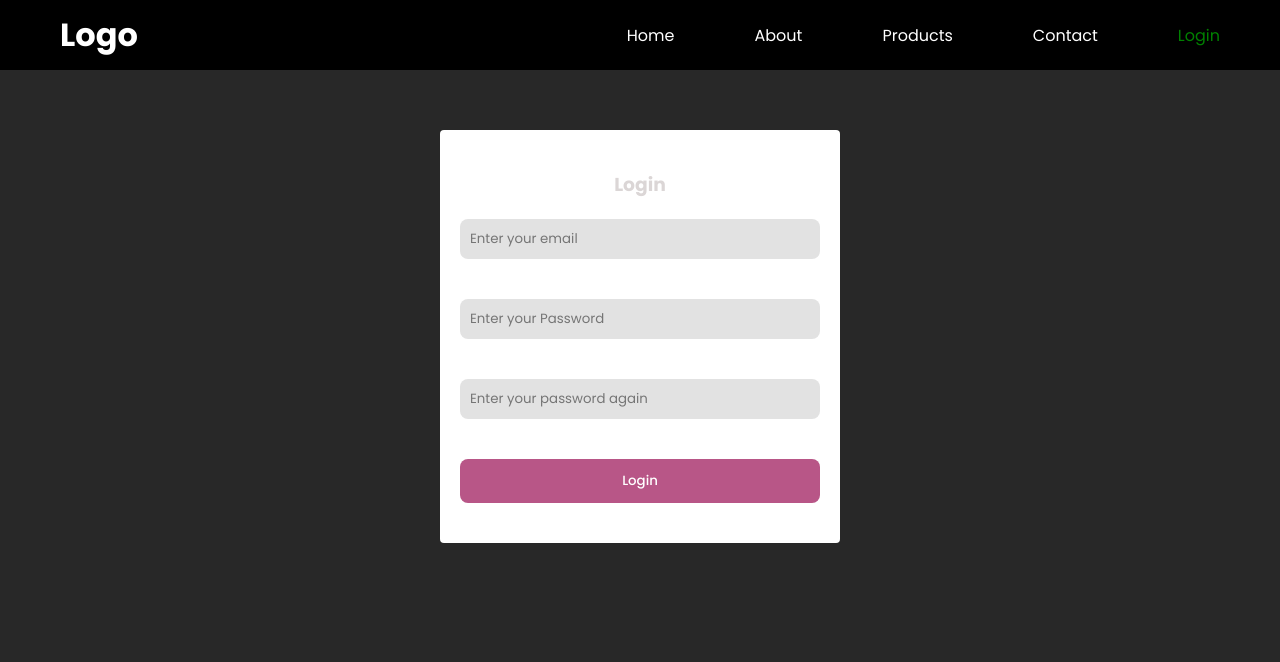
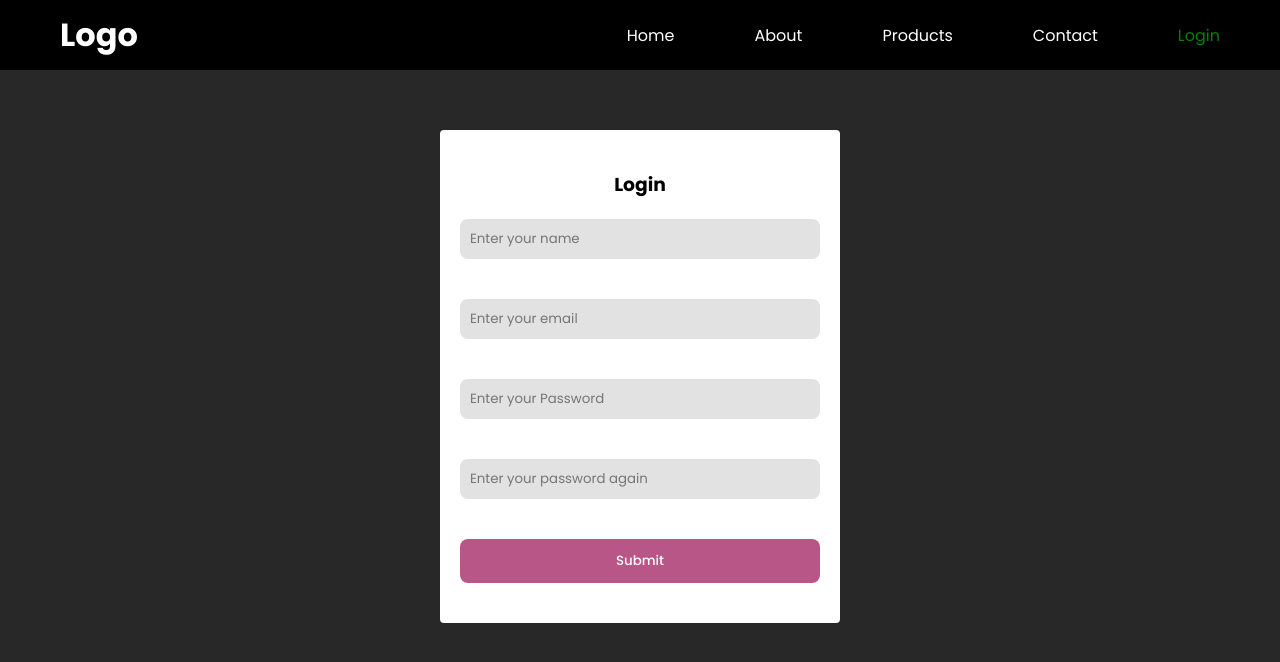
Before and after one commit to serhatbek/react-navbar-usercard, a React (Create React App) app: page /login in a window 1280 px wide. Shown: the top 662 px of the page. Built offline with nearby package versions, Linux system fonts and the light colour scheme.

Commit message:
ADD:product shared layout

```diff
--- a/src/App.js
+++ b/src/App.js
@@ -1,5 +1,5 @@
 import { BrowserRouter, Routes, Route } from 'react-router-dom';
-import { useState } from 'react';
+// import { useState } from 'react';
 import './styles/styles.scss';
 
 import Home from './pages/Home/Home';
@@ -9,11 +9,12 @@ import Error from './pages/Error/Error';
 import SharedLayout from './pages/Layout/SharedLayout';
 import Products from './pages/Products/Products';
 import SingleProduct from './pages/Products/SingleProduct/SingleProduct';
+import SharedProductLayout from './pages/Layout/SharedProductLayout';
 import Login from './pages/Login/Login';
 import Dashboard from './pages/Dashboard/Dashboard';
 
 const App = () => {
-  const [user, setUser] = useState(null);
+  // const [user, setUser] = useState([]);
 
   return (
     <BrowserRouter>
@@ -21,14 +22,18 @@ const App = () => {
         <Route path='/' element={<SharedLayout />}>
           <Route index element={<Home />} />
           <Route path='about' element={<About />} />
-          <Route path='products' element={<Products />} />
-          <Route path='products/:productId' element={<SingleProduct />} />
+          <Route path='products' element={<SharedProductLayout />}>
+            <Route index element={<Products />} />
+            <Route path=':productId' element={<SingleProduct />} />
+          </Route>
           <Route path='contact' element={<Contact />} />
-          <Route path='login' element={<Login setUser={setUser}></Login>} />
-          <Route
+          <Route path='login' element={<Login />} />
+          {/* <Route path='login' element={<Login setUser={setUser}></Login>} /> */}
+          <Route path='dashboard' element={<Dashboard />} />
+          {/* <Route
             path='dashboard'
             element={<Dashboard user={user}></Dashboard>}
-          />
+          /> */}
           <Route path='*' element={<Error />} />
         </Route>
       </Routes>
--- a/src/components/Form/LoginForm.js
+++ b/src/components/Form/LoginForm.js
@@ -1,17 +1,32 @@
 import { useFormik } from 'formik';
 import validationSchema from './validationSchema';
+import { useNavigate } from 'react-router-dom';
+// import { useState } from 'react';
 import Button from '../Button/Button';
 import './LoginForm.scss';
 
-const LoginForm = () => {
+const LoginForm = ({}) => {
+  const navigate = useNavigate();
   const { handleSubmit, handleChange, handleBlur, values, errors, touched } =
     useFormik({
       initialValues: {
+        name: '',
         email: '',
         password: '',
         passwordConfirm: '',
       },
-      onSubmit: (values) => {},
+      onSubmit: (values) => {
+        // setUser([
+        //   {
+        //     name: values.name,
+        //     email: values.email,
+        //     password: values.password,
+        //     passwordConfirm: values.passwordConfirm,
+        //   },
+        // ]);
+        navigate('/dashboard');
+        console.log(values);
+      },
       validationSchema,
     });
 
@@ -19,6 +34,23 @@ const LoginForm = () => {
     <>
       <form className='login-form' onSubmit={handleSubmit}>
         <h3>Login</h3>
+        <div className='form__row'>
+          <label className='visually-hidden' htmlFor='name'>
+            Email
+          </label>
+          <input
+            name='name'
+            type='text'
+            placeholder='Enter your name'
+            value={values.name}
+            onChange={handleChange}
+            onBlur={handleBlur}
+          />
+          {errors.name && touched.name && (
+            <div className='error'>{errors.name}</div>
+          )}
+        </div>
+
         <div className='form__row'>
           <label className='visually-hidden' htmlFor='email'>
             Email
@@ -75,7 +107,7 @@ const LoginForm = () => {
             type='submit'
             btnStyle='btn--green'
             btnSize='btn--large'
-            btnName='Login'
+            btnName='Submit'
           />
         </div>
       </form>
--- a/src/components/Form/LoginForm.scss
+++ b/src/components/Form/LoginForm.scss
@@ -8,6 +8,7 @@
   h3 {
     text-align: center;
     margin-bottom: 20px;
+    color: #000;
   }
 
   .form__row {
--- a/src/components/Form/validationSchema.js
+++ b/src/components/Form/validationSchema.js
@@ -1,6 +1,7 @@
 import * as yup from 'yup';
 
 const validationSchema = yup.object().shape({
+  name: yup.string().required('Zorunlu alan'),
   email: yup.string().email('Geçerli bir email girin').required('Zorunlu alan'),
   password: yup
     .string()
--- a/src/pages/Dashboard/Dashboard.js
+++ b/src/pages/Dashboard/Dashboard.js
@@ -3,7 +3,7 @@ import React from 'react';
 const Dashboard = ({ user }) => {
   return (
     <div className='.container'>
-      <h4>Dashboard</h4>
+      <h4>Hello, {user?.name}</h4>
     </div>
   );
 };
--- /dev/null
+++ b/src/pages/Layout/Layout.scss
@@ -0,0 +1,4 @@
+.heading {
+  text-align: center;
+  margin-top: 60px;
+}
--- a/src/pages/Layout/LoginLayout.js
+++ b/src/pages/Layout/LoginLayout.js
@@ -1,9 +1,9 @@
 import { Outlet } from 'react-router-dom';
-import Header from '../../components/Header/Header';
 
 const LoginLayout = () => {
   return (
     <>
+      <h2>Login</h2>
       <Outlet />
     </>
   );
--- /dev/null
+++ b/src/pages/Layout/SharedProductLayout.js
@@ -0,0 +1,13 @@
+import { Outlet } from 'react-router-dom';
+import './Layout.scss';
+
+const SharedProductLayout = () => {
+  return (
+    <>
+      <h2 className='heading'>Products</h2>
+      <Outlet />
+    </>
+  );
+};
+
+export default SharedProductLayout;
--- a/src/pages/Products/Products.js
+++ b/src/pages/Products/Products.js
@@ -22,7 +22,7 @@ const Products = () => {
   return (
     <div className='products'>
       <div className='container'>
-        <h2>Products</h2>
+        {/* <h2>Products</h2> */}
         <div className='box'>
           {products.map((product) => (
             <article className='product' key={product.id}>
```
